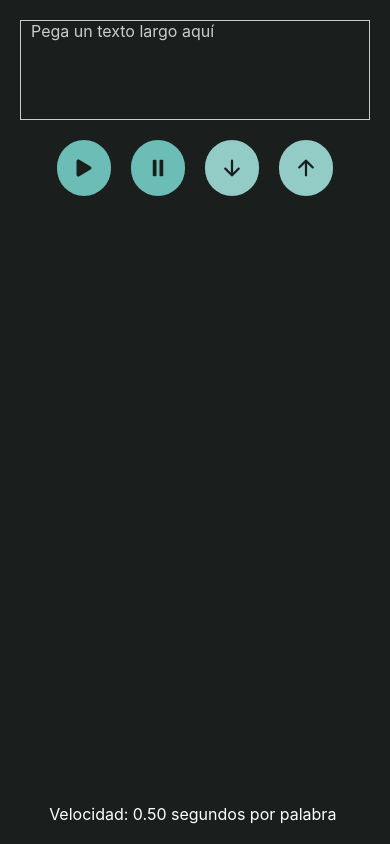
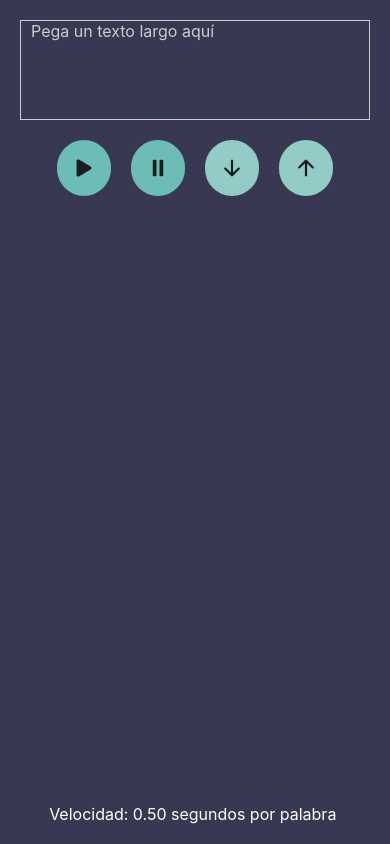
Before and after one commit to potento/readerest, a React Native app: screen / in a window 390 px wide. Built offline with nearby package versions, Linux system fonts and the light colour scheme.

Commit message:
se cambio el fondo de la pagina por un color morado

```diff
--- a/styles.js
+++ b/styles.js
@@ -4,7 +4,7 @@ export const styles = StyleSheet.create({
   container: {
     flex: 1,
     padding: 20,
-    backgroundColor: '#1a1f1e',
+    backgroundColor: '#393852',
   },
   input: {
     height: 100,
```
